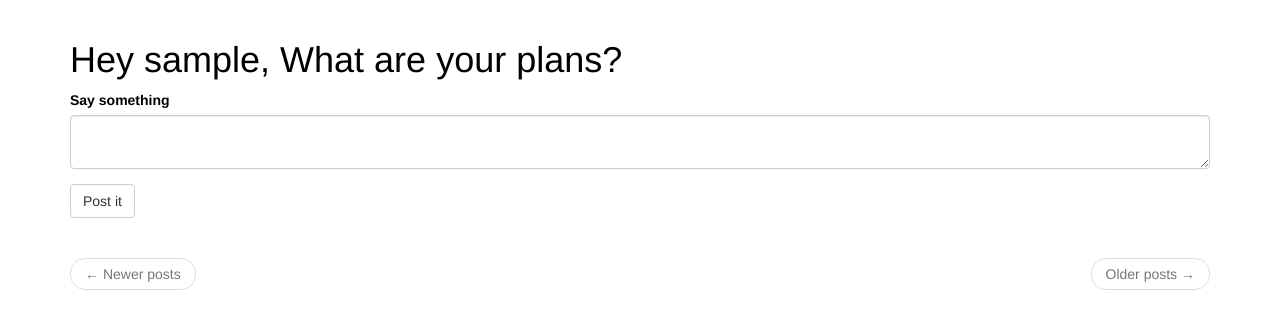
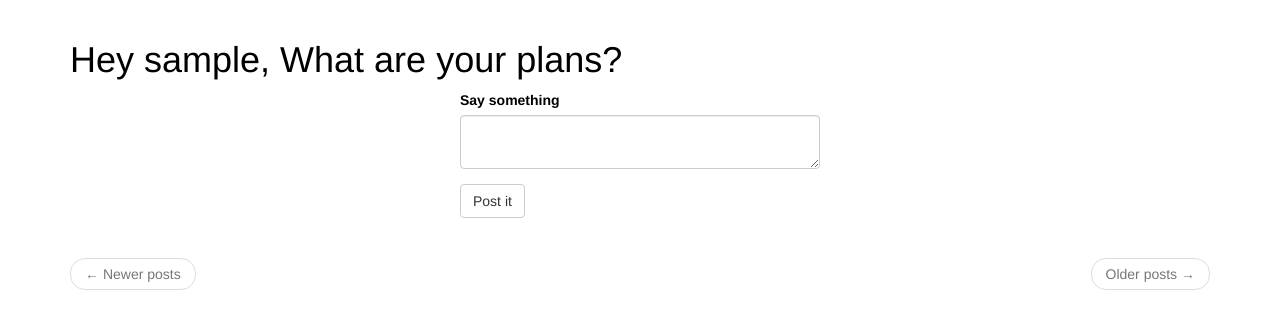
Before and after one commit to Amazeryogo/Streamfish-Source-Code, a Flask app: page / in a window 1280 px wide. Shown: the part 52-381 px from the top of the page. Run offline with Flask 2, Linux system fonts and the light colour scheme; the visitor is signed in with stand-in values (Sample User, id 1); data comes from the database, SQL or seed files in the repository; data that the repository does not hold is empty; some libraries are stand-ins or nearby versions.

Commit message:
trying 1

```diff
--- a/app/templates/Hindi/index.html
+++ b/app/templates/Hindi/index.html
@@ -8,7 +8,11 @@
 {% endif %}
 <h1>{{ _('नमस्ते %(username)s, क्या सोच रहे हो?', username = current_user.username) }}</h1>
     {% if form %}
-    {{ wtf.quick_form(form) }}
+    <div class="row">
+        <div class="col-md-4 col-lg-offset-4">
+            {{ wtf.quick_form(form) }}
+        </div>
+    </div>
     <br>
     {% endif %}
     {% for post in posts %}
--- a/app/templates/index.html
+++ b/app/templates/index.html
@@ -8,7 +8,11 @@
 {% endif %}
 <h1>{{ _('Hey %(username)s, What are your plans?', username = current_user.username) }}</h1>
     {% if form %}
-    {{ wtf.quick_form(form) }}
+        <div class="row">
+            <div class="col-md-4 col-lg-offset-4">
+                {{ wtf.quick_form(form) }}
+            </div>
+        </div>
     <br>
     {% endif %}
     {% for post in posts %}
```
